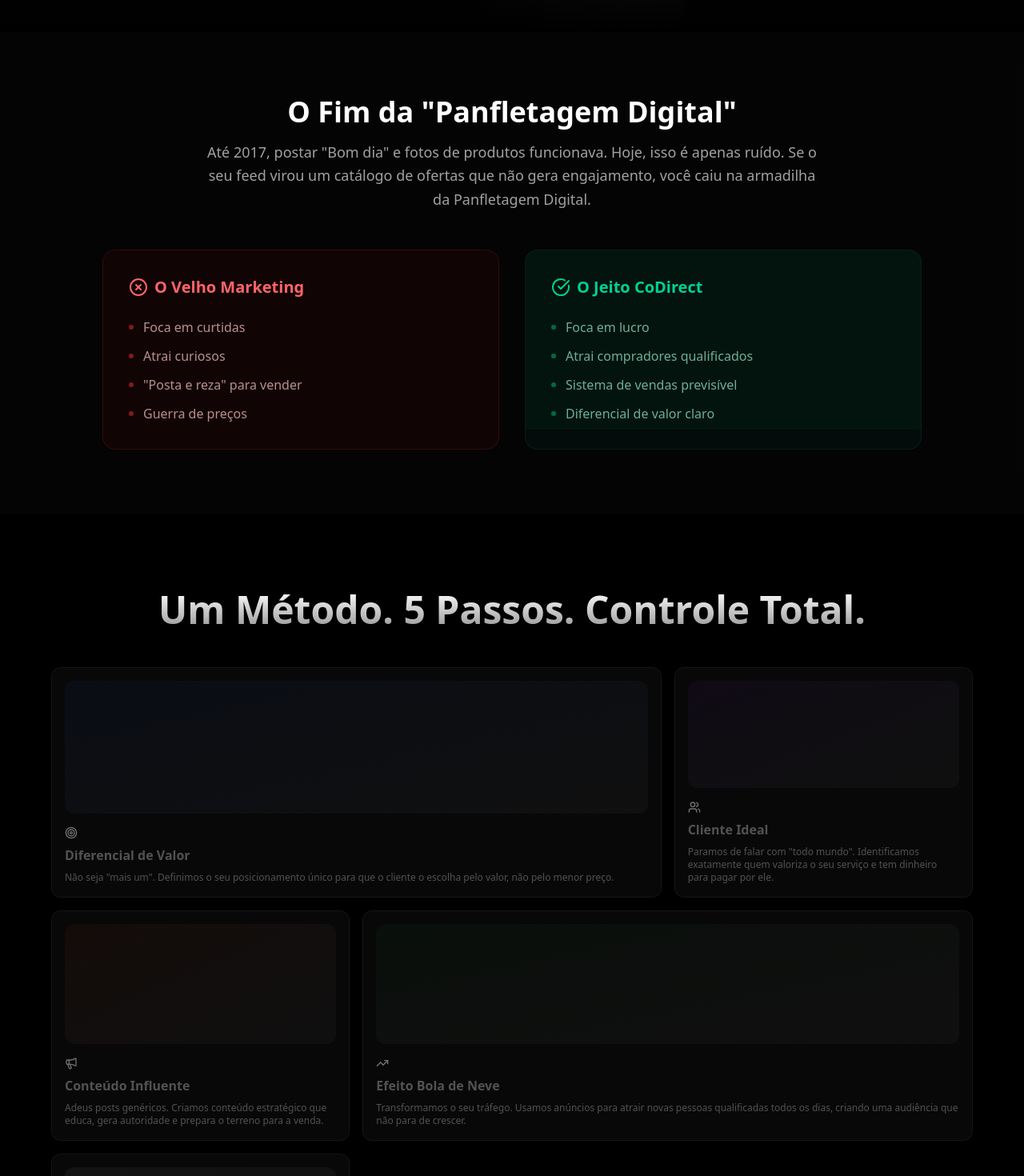
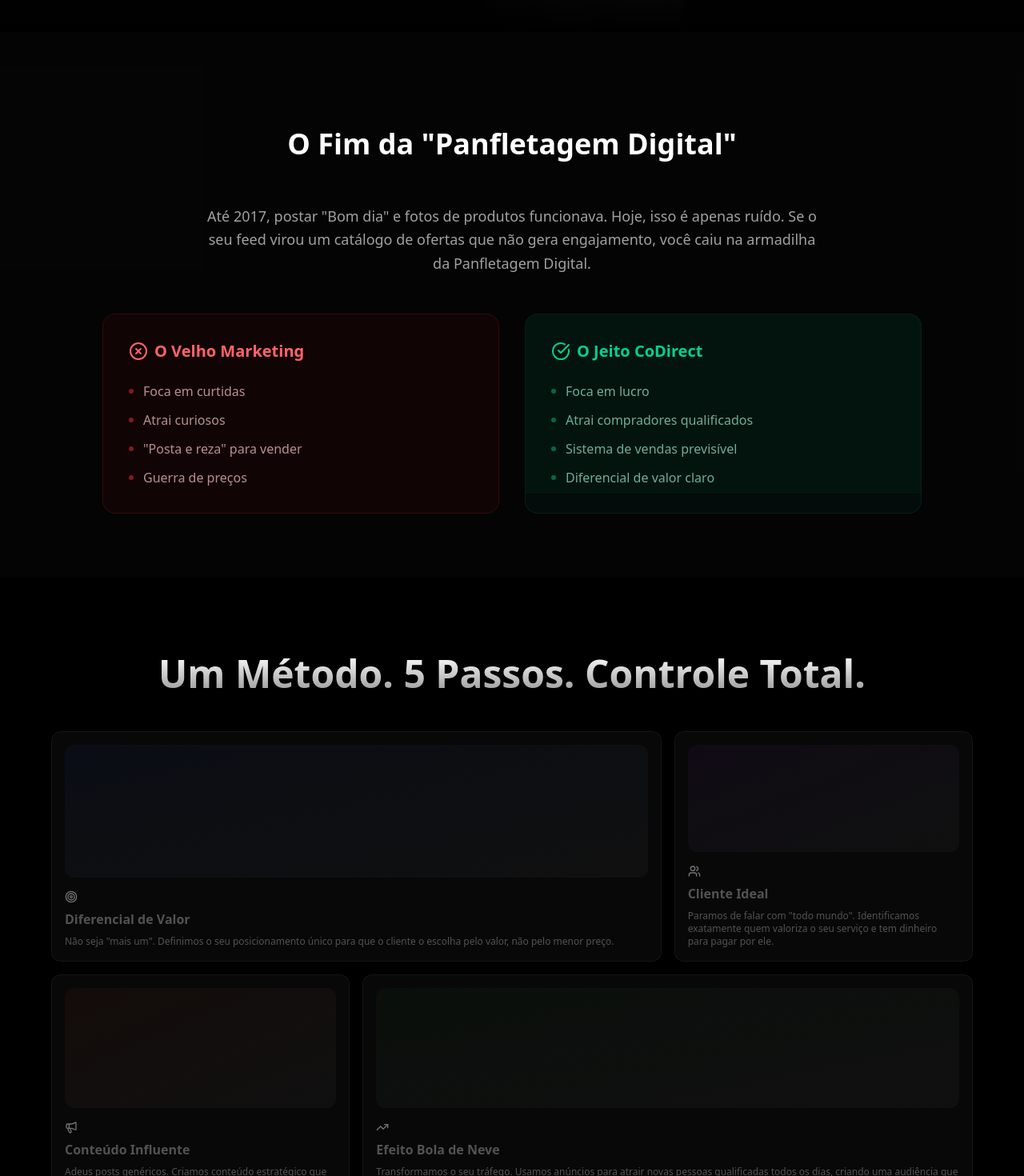
Before and after one commit to Gabrielloopes33/codirect2.0, a Next.js app: page / in a window 1280 px wide. Shown: the part 680-2150 px from the top of the page at 80% size. Built offline with nearby package versions, Linux system fonts and the light colour scheme.

Commit message:
update: animações de entrada em todos os elementos

```diff
--- /dev/null
+++ b/src/components/animations/FadeIn.tsx
@@ -0,0 +1,46 @@
+"use client";
+
+import { motion, useInView } from "framer-motion";
+import { useRef } from "react";
+
+interface FadeInProps {
+    children: React.ReactNode;
+    className?: string;
+    noVertical?: boolean;
+    delay?: number;
+    viewportAmount?: number;
+}
+
+export default function FadeIn({
+    children,
+    className,
+    noVertical = false,
+    delay = 0,
+    viewportAmount = 0.3,
+}: FadeInProps) {
+    return (
+        <motion.div
+            className={className}
+            initial={{
+                opacity: 0,
+                y: noVertical ? 0 : 24
+            }}
+            whileInView={{
+                opacity: 1,
+                y: 0
+            }}
+            viewport={{
+                once: true,
+                amount: viewportAmount,
+                margin: "0px 0px -100px 0px" // Slight offset to ensure it triggers nicely
+            }}
+            transition={{
+                duration: 0.8,
+                delay: delay,
+                ease: [0.21, 0.47, 0.32, 0.98] // Smooth custom easing
+            }}
+        >
+            {children}
+        </motion.div>
+    );
+}
--- a/src/components/bento/BentoCard.tsx
+++ b/src/components/bento/BentoCard.tsx
@@ -1,5 +1,6 @@
 import { cn } from "@/lib/utils";
 import { ReactNode } from "react";
+import FadeIn from "../animations/FadeIn";
 
 export const BentoCard = ({
     className,
@@ -8,7 +9,8 @@ export const BentoCard = ({
     header,
     icon,
     href,
-    cta
+    cta,
+    delay = 0
 }: {
     className?: string;
     title?: string | ReactNode;
@@ -17,11 +19,14 @@ export const BentoCard = ({
     icon?: ReactNode;
     href?: string;
     cta?: string;
+    delay?: number;
 }) => {
     return (
-        <div
+        <FadeIn
+            delay={delay}
             className={cn(
                 "row-span-1 rounded-xl group/bento hover:shadow-xl transition duration-200 shadow-input dark:shadow-none p-4 dark:bg-black dark:border-white/[0.1] bg-white border border-transparent justify-between flex flex-col space-y-4",
+                "hover:-translate-y-1 hover:shadow-2xl hover:border-neutral-200 dark:hover:border-neutral-700",
                 "glass",
                 className
             )}
@@ -39,6 +44,6 @@ export const BentoCard = ({
                     <a href={href} className="text-xs text-neutral-400 mt-2 block hover:text-white transition-colors">{cta} &rarr;</a>
                 )}
             </div>
-        </div>
+        </FadeIn>
     );
 };
--- a/src/components/sections/AboutSection.tsx
+++ b/src/components/sections/AboutSection.tsx
@@ -1,5 +1,6 @@
 import { AboutContent } from "@/core/types";
 import Image from "next/image";
+import FadeIn from "../animations/FadeIn";
 
 interface AboutSectionProps {
     content: AboutContent;
@@ -10,31 +11,37 @@ export function AboutSection({ content }: AboutSectionProps) {
         <section className="py-24 px-4 bg-neutral-100 dark:bg-zinc-900 border-t border-neutral-900">
             <div className="max-w-7xl mx-auto grid md:grid-cols-2 gap-12 items-center">
                 {/* Image Side */}
-                <div className="relative h-[600px] w-full rounded-2xl overflow-hidden shadow-2xl">
+                <FadeIn delay={0.2} className="relative h-[600px] w-full rounded-2xl overflow-hidden shadow-2xl">
                     <Image
                         src={content.image}
                         alt="Quem é a Codirect"
                         fill
                         className="object-cover"
                     />
-                </div>
+                </FadeIn>
 
                 {/* Text Side */}
                 <div className="space-y-8">
-                    <h2 className="text-4xl md:text-5xl font-bold text-neutral-900 dark:text-white">
+                    <FadeIn delay={0.3}>
+                        <h2 className="text-6xl md:text-5xl font-bold text-neutral-900 dark:text-white">
                             {content.title}
                         </h2>
+                    </FadeIn>
+                    <FadeIn delay={0.4}>
                         <div className="space-y-4 text-neutral-600 dark:text-neutral-300 text-lg leading-relaxed">
                             {content.text.map((paragraph, i) => (
                                 <p key={i}>{paragraph}</p>
                             ))}
                         </div>
+                    </FadeIn>
                     {/* Highlight box */}
+                    <FadeIn delay={0.5}>
                         <div className="p-6 bg-white dark:bg-black rounded-xl border border-neutral-200 dark:border-neutral-800 shadow-sm">
                             <p className="font-semibold text-neutral-800 dark:text-neutral-200">
                                 A Codirect também foi <span className="text-black dark:text-white font-bold">premiada dois anos consecutivos pelo Great Place to Work</span>, unindo método, visão estratégica e cultura viva.
                             </p>
                         </div>
+                    </FadeIn>
                 </div>
             </div>
         </section>
--- a/src/components/sections/AwardSection.tsx
+++ b/src/components/sections/AwardSection.tsx
@@ -1,5 +1,6 @@
 import { AwardContent } from "@/core/types";
 import Image from "next/image";
+import FadeIn from "../animations/FadeIn";
 
 interface AwardSectionProps {
     content: AwardContent;
@@ -10,7 +11,7 @@ export function AwardSection({ content }: AwardSectionProps) {
         <section className="bg-[#111] dark:bg-black text-white overflow-hidden">
             <div className="max-w-7xl mx-auto grid md:grid-cols-2">
                 {/* Image (Full Height) */}
-                <div className="relative h-[600px] md:h-auto min-h-[600px]">
+                <FadeIn className="relative h-[600px] md:h-auto min-h-[600px]">
                     <Image
                         src={content.image}
                         alt="Founders Award"
@@ -18,10 +19,10 @@ export function AwardSection({ content }: AwardSectionProps) {
                         className="object-cover object-top"
                     />
                     <div className="absolute inset-0 bg-gradient-to-t from-black via-transparent to-transparent md:hidden" />
-                </div>
+                </FadeIn>
 
                 {/* Content (Right Side) */}
-                <div className="flex flex-col justify-center p-12 md:p-24 space-y-8 bg-neutral-900/50 backdrop-blur-sm md:bg-transparent">
+                <FadeIn delay={0.2} className="flex flex-col justify-center p-12 md:p-24 space-y-8 bg-neutral-900/50 backdrop-blur-sm md:bg-transparent h-full">
                     <div className="space-y-2">
                         <span className="text-sm tracking-[0.2em] text-neutral-400 border-b border-neutral-700 pb-2 inline-block">
                             {content.label}
@@ -41,7 +42,7 @@ export function AwardSection({ content }: AwardSectionProps) {
                             <span className="text-sm text-neutral-400 mt-2">Sócios-Fundadores da Codirect</span>
                         </div>
                     </div>
-                </div>
+                </FadeIn>
             </div>
         </section>
     );
--- a/src/components/sections/MethodologySection.tsx
+++ b/src/components/sections/MethodologySection.tsx
@@ -2,6 +2,7 @@ import { MethodologyContent } from "@/core/types";
 import { BentoGrid } from "@/components/bento/BentoGrid";
 import { BentoCard } from "@/components/bento/BentoCard";
 import { Target, Users, Megaphone, TrendingUp, EyeOff } from "lucide-react";
+import FadeIn from "../animations/FadeIn";
 
 interface MethodologySectionProps {
     content: MethodologyContent;
@@ -28,9 +29,11 @@ export function MethodologySection({ content }: MethodologySectionProps) {
         <section className="py-24 px-4 bg-black">
             <div className="max-w-6xl mx-auto space-y-12">
                 <div className="text-center mb-12">
-                    <h2 className="text-3xl md:text-5xl font-bold bg-clip-text text-transparent bg-gradient-to-b from-white to-white/60">
-                        {content.title}
-                    </h2>
+                    <FadeIn>
+                        <h2 className="text-5xl md:text-5xl font-bold bg-clip-text text-transparent bg-gradient-to-b from-white to-white/60">
+                            {content.title}
+                        </h2>
+                    </FadeIn>
                 </div>
 
                 <BentoGrid className="md:auto-rows-[18rem]">
@@ -46,14 +49,17 @@ export function MethodologySection({ content }: MethodologySectionProps) {
                                 />
                             }
                             className={i === 3 || i === 0 ? "md:col-span-2" : "md:col-span-1"}
+                            delay={i * 0.1}
                         />
                     ))}
                 </BentoGrid>
 
                 <div className="flex justify-center pt-12 pb-8">
-                    <button className="px-12 py-5 rounded-full bg-blue-600 hover:bg-blue-500 text-white font-bold text-xl shadow-xl shadow-blue-900/20 hover:shadow-blue-900/40 hover:-translate-y-1 transition-all">
-                        Conheça o Método em Detalhes →
-                    </button>
+                    <FadeIn delay={0.6}>
+                        <button className="px-12 py-5 rounded-full bg-blue-600 hover:bg-blue-500 text-white font-bold text-xl shadow-xl shadow-blue-900/20 hover:shadow-blue-900/40 hover:-translate-y-1 hover:scale-105 active:scale-95 transition-all">
+                            Conheça o Método em Detalhes →
+                        </button>
+                    </FadeIn>
                 </div>
             </div>
         </section>
--- a/src/components/sections/VillainSection.tsx
+++ b/src/components/sections/VillainSection.tsx
@@ -1,5 +1,6 @@
 import { VillainContent } from "@/core/types";
 import { XCircle, CheckCircle } from "lucide-react";
+import FadeIn from "../animations/FadeIn";
 
 interface VillainSectionProps {
     content: VillainContent;
@@ -10,17 +11,22 @@ export function VillainSection({ content }: VillainSectionProps) {
         <section className="py-20 px-4 bg-neutral-900/20">
             <div className="max-w-5xl mx-auto space-y-12">
                 <div className="text-center max-w-3xl mx-auto space-y-4">
-                    <h2 className="text-3xl md:text-4xl font-bold text-white">
+                    <FadeIn>
+                        <h2 className="text-5xl md:text-4xl font-bold text-white py-10">
                             {content.title}
                         </h2>
+                    </FadeIn>
+                    <FadeIn delay={0.2}>
                         <p className="text-lg text-neutral-400 leading-relaxed">
                             {content.mainText}
                         </p>
+                    </FadeIn>
                 </div>
 
                 <div className="grid md:grid-cols-2 gap-8">
                     {/* Old Marketing */}
-                    <div className="p-8 rounded-2xl bg-red-950/20 border border-red-900/30 space-y-6">
+                    <FadeIn delay={0.4} className="h-full">
+                        <div className="p-8 rounded-2xl bg-red-950/20 border border-red-900/30 space-y-6 h-full">
                             <h3 className="text-xl font-bold text-red-400 flex items-center gap-2">
                                 <XCircle className="w-6 h-6" /> O Velho Marketing
                             </h3>
@@ -33,9 +39,11 @@ export function VillainSection({ content }: VillainSectionProps) {
                                 ))}
                             </ul>
                         </div>
+                    </FadeIn>
 
                     {/* CoDirect Way */}
-                    <div className="p-8 rounded-2xl bg-emerald-950/20 border border-emerald-900/30 space-y-6 relative overflow-hidden">
+                    <FadeIn delay={0.6} className="h-full">
+                        <div className="p-8 rounded-2xl bg-emerald-950/20 border border-emerald-900/30 space-y-6 relative overflow-hidden h-full">
                             <div className="absolute inset-0 bg-emerald-500/5 pointer-events-none" />
                             <h3 className="text-xl font-bold text-emerald-400 flex items-center gap-2">
                                 <CheckCircle className="w-6 h-6" /> O Jeito CoDirect
@@ -49,6 +57,7 @@ export function VillainSection({ content }: VillainSectionProps) {
                                 ))}
                             </ul>
                         </div>
+                    </FadeIn>
                 </div>
             </div>
         </section>
```
Also changed, not shown: src/components/sections/HeroSection.tsx (+22 -4 lines), src/components/sections/InstagramSection.tsx (+7 -6 lines), src/components/sections/SocialProofSection.tsx (+8 -1 lines). Lines whose indentation alone changed are shown as unchanged.
